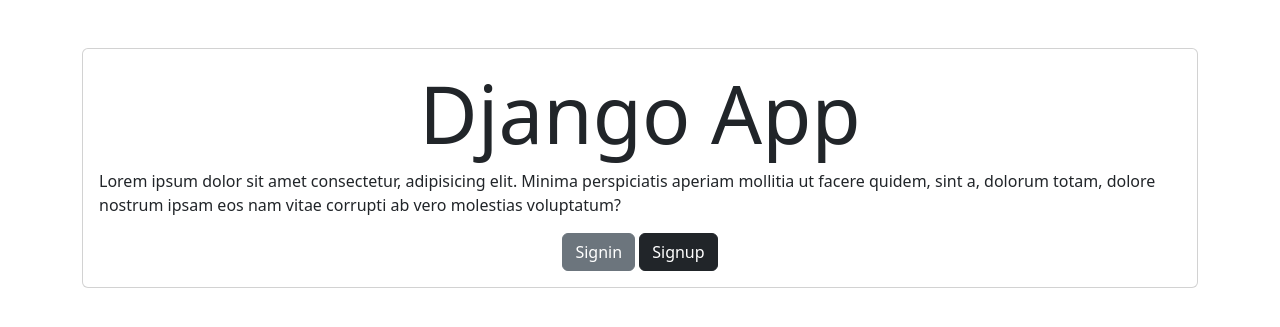
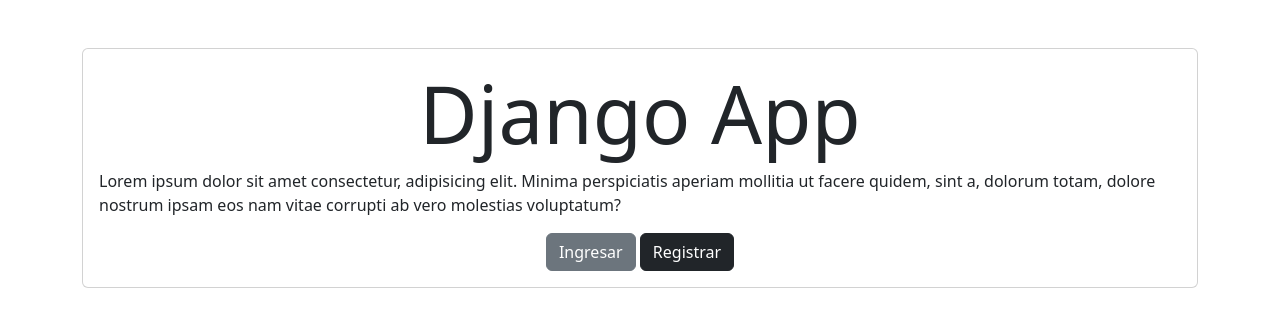
Before and after one commit to devmateus9/django-crud-auth, a Django app: page / in a window 1280 px wide. Shown: the part 56-383 px from the top of the page. Run offline with Django 5.2, Linux system fonts and the light colour scheme.

Commit message:
boostrap 2da parte Commit 240824 v2.1

```diff
--- a/tasks/templates/home.html
+++ b/tasks/templates/home.html
@@ -7,10 +7,10 @@
     <p>Lorem ipsum dolor sit amet consectetur, adipisicing elit. Minima perspiciatis aperiam mollitia ut facere quidem, sint a, dolorum totam, dolore nostrum ipsam eos nam vitae corrupti ab vero molestias voluptatum?</p>
     <div class="text-center">
         <a class="btn btn-secondary" href="/signin/">
-            Signin
+            Ingresar
         </a>
         <a class="btn btn-dark" href="/signup/">
-            Signup
+            Registrar
         </a>
     </div>
 </section>
```
